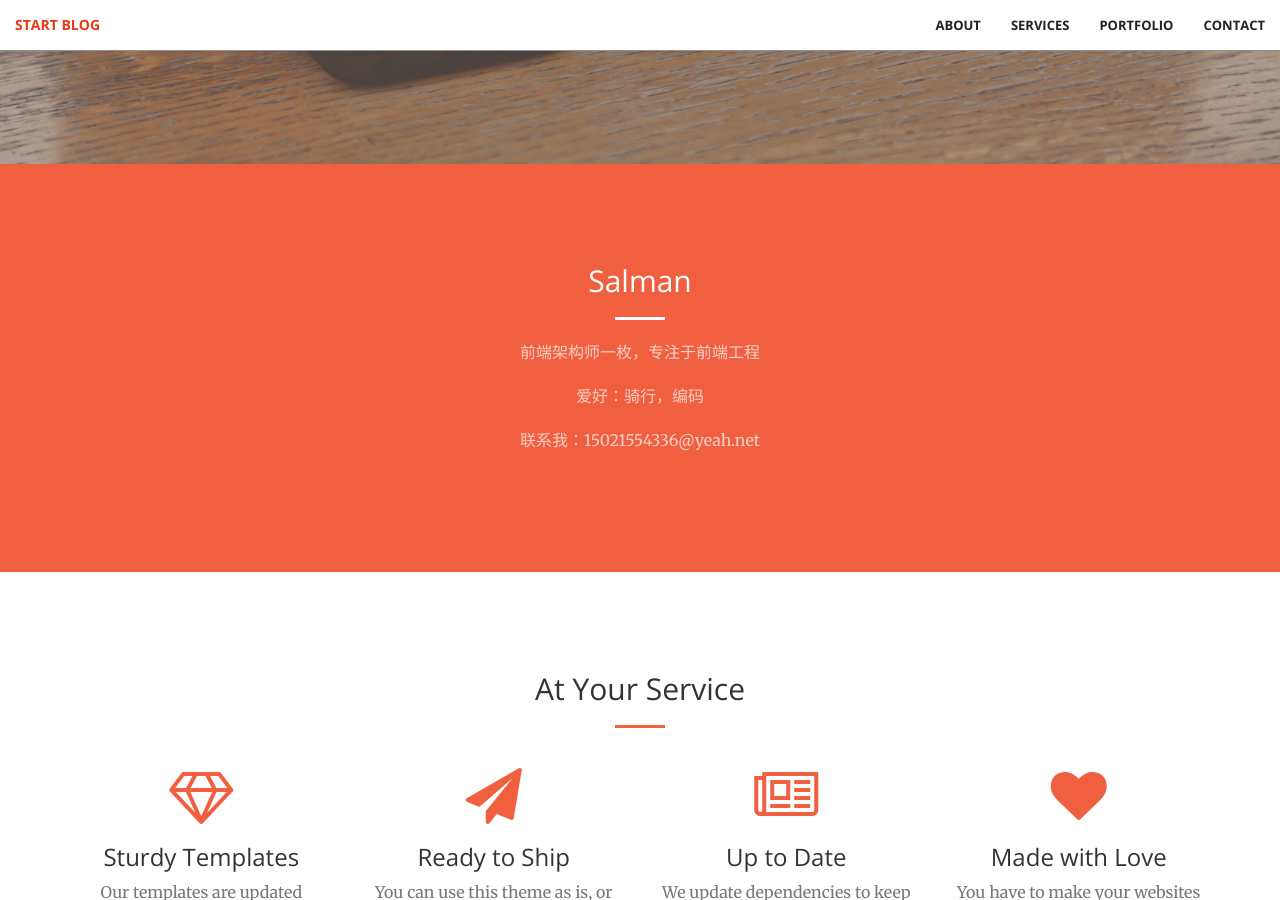
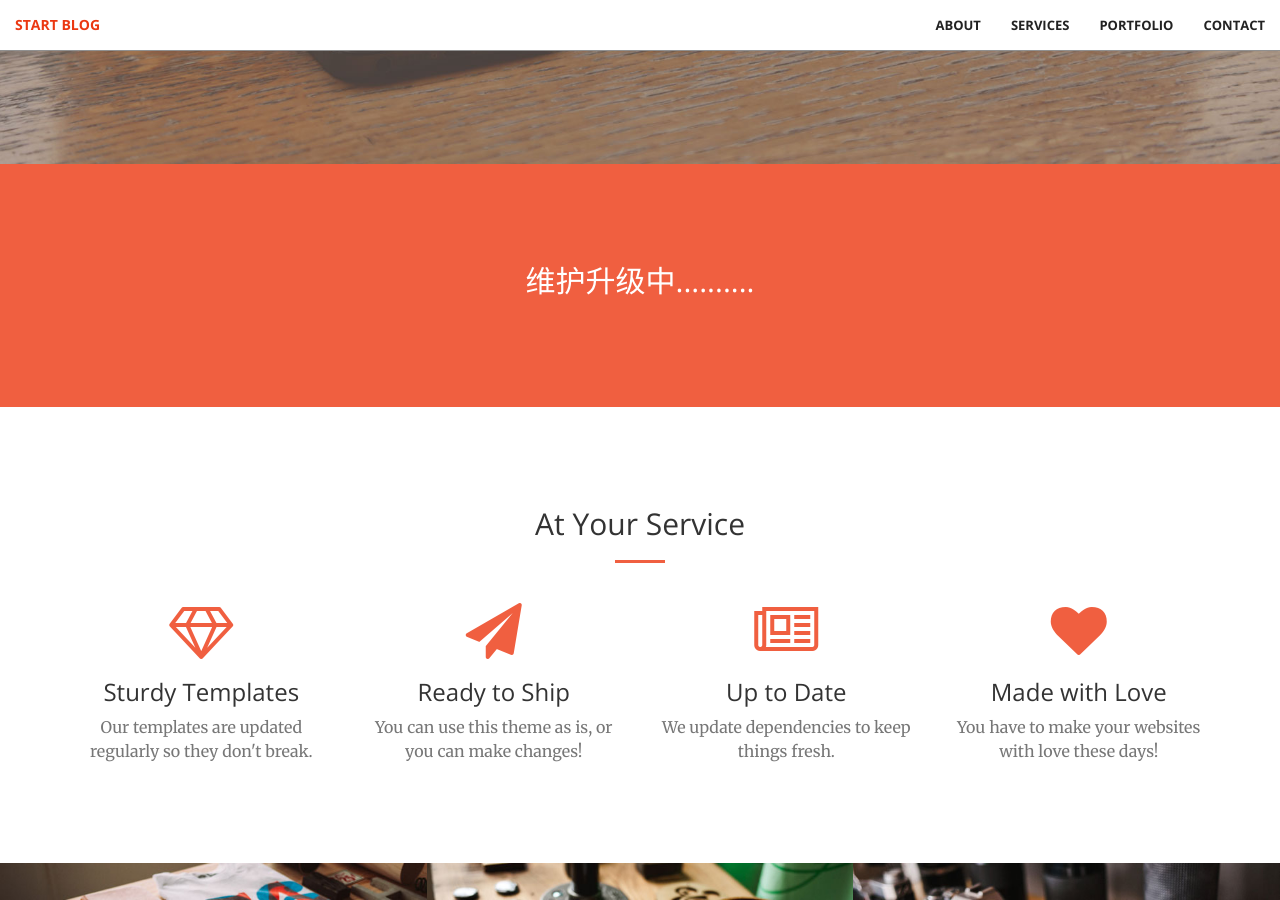
Before and after one commit to zhongpeng/zhongpeng.github.io, a Jekyll site: the page built from index.html, in a window 1280 px wide and 900 px high, scrolled down 736 px. Built offline with Jekyll 4.4.1, drawn with Linux system fonts in a browser that asks for light colours.

Commit message:
Update call-to-action.html

```diff
--- a/_includes/call-to-action.html
+++ b/_includes/call-to-action.html
@@ -2,12 +2,12 @@
     <div class="container">
         <div class="row">
             <div class="col-lg-8 col-lg-offset-2 text-center">
-                <h2 class="section-heading">Salman</h2>
-                <hr class="light">
+                <h2 class="section-heading">维护升级中..........</h2>
+                <!--<hr class="light">
                 <p class="text-faded">前端架构师一枚，专注于前端工程</p>
                 <p class="text-faded">爱好：骑行，编码</p>
                 <p class="text-faded">联系我：15021554336@yeah.net</p>
-                <!--<a href="#" class="btn btn-default btn-xl">Get Started!</a>-->
+                <a href="#" class="btn btn-default btn-xl">Get Started!</a>-->
             </div>
         </div>
     </div>
```
